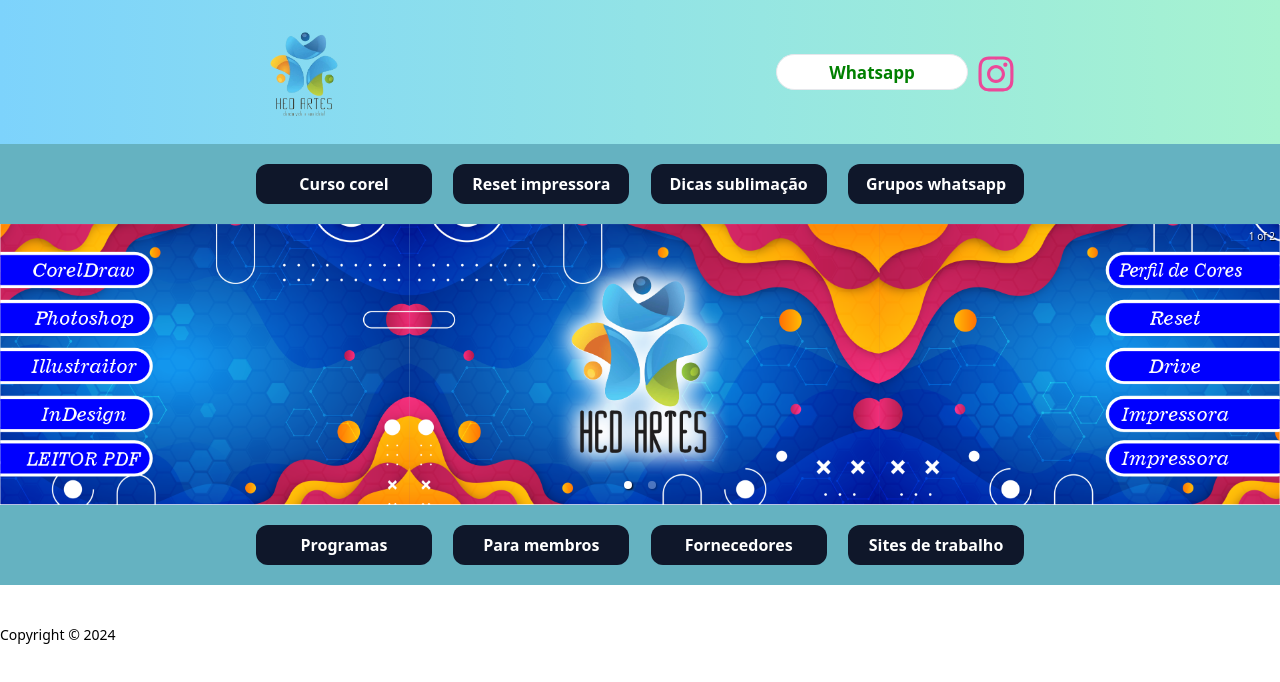
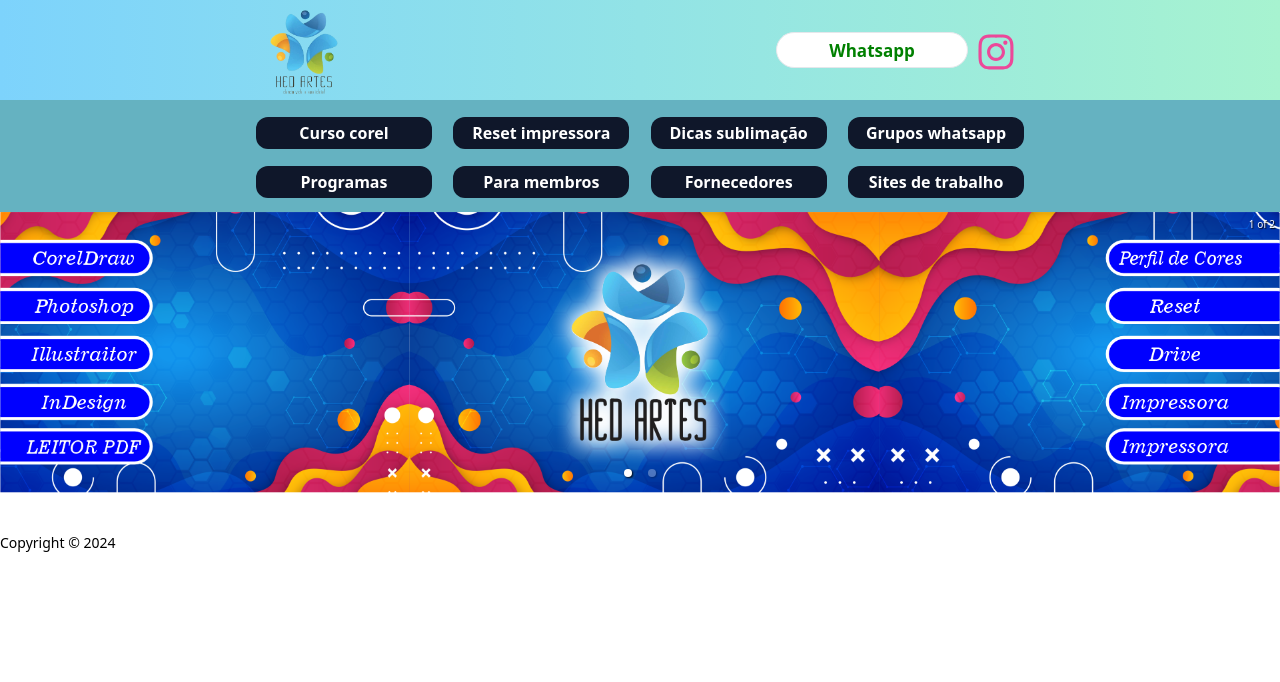
Before and after one commit to brunofdlima/ToHedartes, a React (Create React App) app: page / in a window 1280 px wide. Shown: the top 682 px of the page. Built offline with nearby package versions, Linux system fonts and the light colour scheme.

Commit message:
alterações botões

```diff
--- a/src/App.js
+++ b/src/App.js
@@ -10,7 +10,7 @@
 function App() {
   return (
     <div>
-      <header className="flex justify-between h-36 items-center bg-gradient-to-r from-sky-300 to-emerald-200 px-[20%] pt-1 w-screen">
+      <header className="flex justify-between h-34 items-center bg-gradient-to-r from-sky-300 to-emerald-200 px-[20%] pt-1 w-screen">
         <img src={logo} className="h-24 w-24" alt="logo" />
         <div className="flex">
           <a
@@ -28,21 +28,23 @@
           <a href="https://www.instagram.com/hed.artes.oficial/" target="blank"><FaInstagram className="h-10 w-14 text-pink-500 hover:text-pink-700 duration-500"/></a>
         </div>
       </header>
-      <div className="bg-[#65B2C1] h-20 flex justify-between px-[20%] w-screen">
+      <div className="bg-[#65B2C1] h-28 flex-col px-[20%] w-screen">
+        <div className="flex justify-between">
         <Buttom name="Curso corel" link="https://drive.google.com/drive/folders/1Zq2aeZUU2OEcQRR2Nbe2H3c7Dx6se6wT?usp=drive_link"></Buttom>
         <Buttom name="Reset impressora"></Buttom>
         <Buttom name="Dicas sublimação" link="https://drive.google.com/drive/folders/1DwlOYtGzt60Gd8xgOoS3rW1jfYcp9rdV?usp=sharing"></Buttom>
         <Buttom name="Grupos whatsapp"></Buttom>
+        </div>
+        <div className="flex justify-between">
+        <Buttom name="Programas"></Buttom>
+        <Buttom name="Para membros"></Buttom>
+        <Buttom name="Fornecedores"></Buttom>
+        <Buttom name="Sites de trabalho"></Buttom>
+        </div>
       </div>
       <section className="body w-screen">
         <ImageCarousel />
       </section>
-      <div className="bg-[#65B2C1] h-20 flex justify-between px-[20%] w-screen">
-        <Buttom name="Programas"></Buttom>
-        <Buttom name="Para membros"></Buttom>
-        <Buttom name="Fornecedores"></Buttom>
-        <Buttom name="Sites de trabalho"></Buttom>
-      </div>
       <footer className="text-sm mt-10">
         Copyright © 2024
       </footer>
--- a/src/components/Buttom.jsx
+++ b/src/components/Buttom.jsx
@@ -1,6 +1,6 @@
 const Buttom = (props) => {
     return (
-        <button className="h-10 w-44 mt-5 bg-slate-900 hover:bg-slate-700 rounded-xl text-white duration-500 font-bold"><a href={`${props.link}`} target="blank">{props.name}</a></button>
+        <button className="h-8 w-44 mt-[17px] bg-slate-900 hover:bg-slate-700 rounded-xl text-white duration-500 font-bold"><a href={`${props.link}`} target="blank">{props.name}</a></button>
     );
 };
 
```
